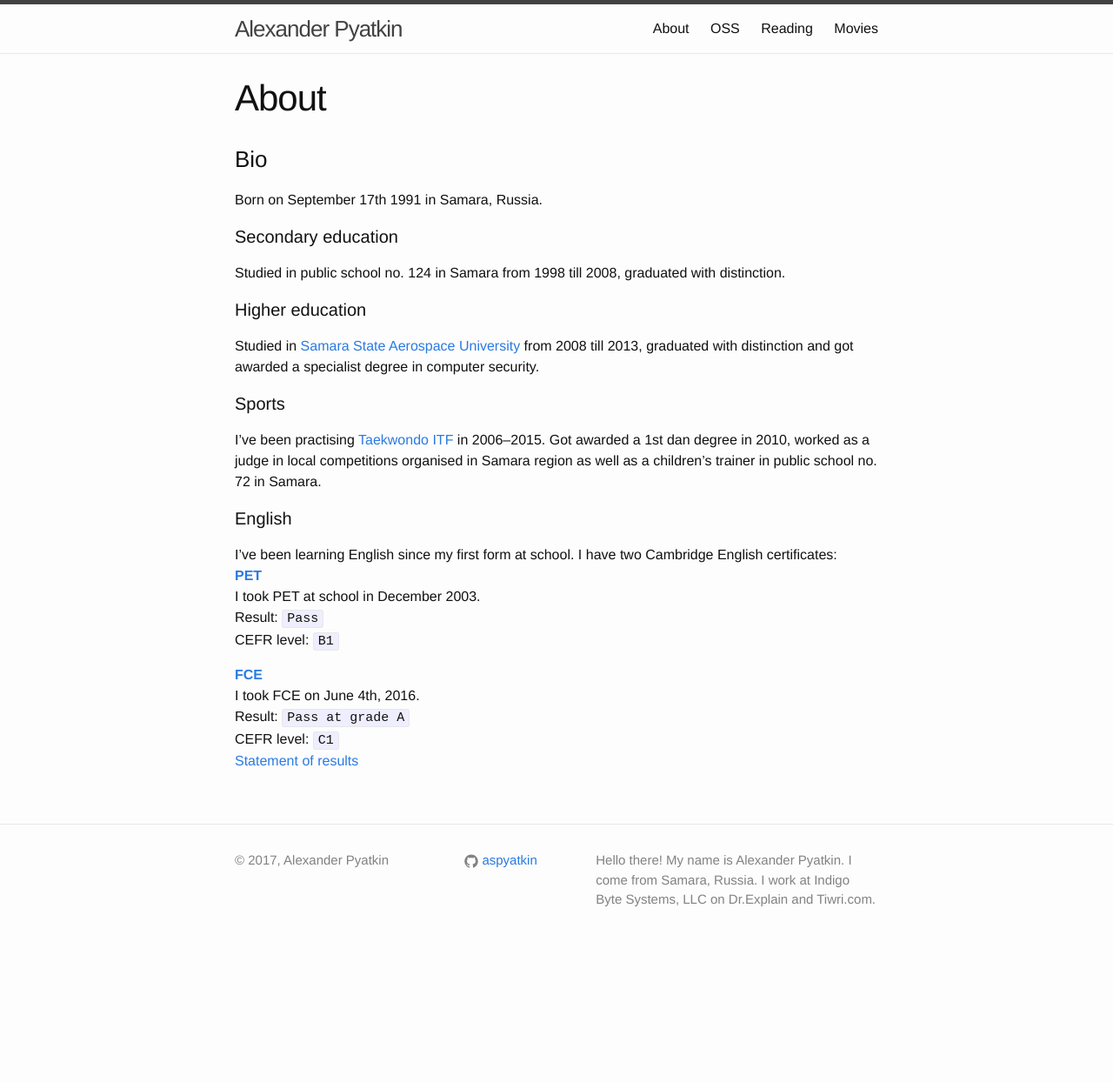
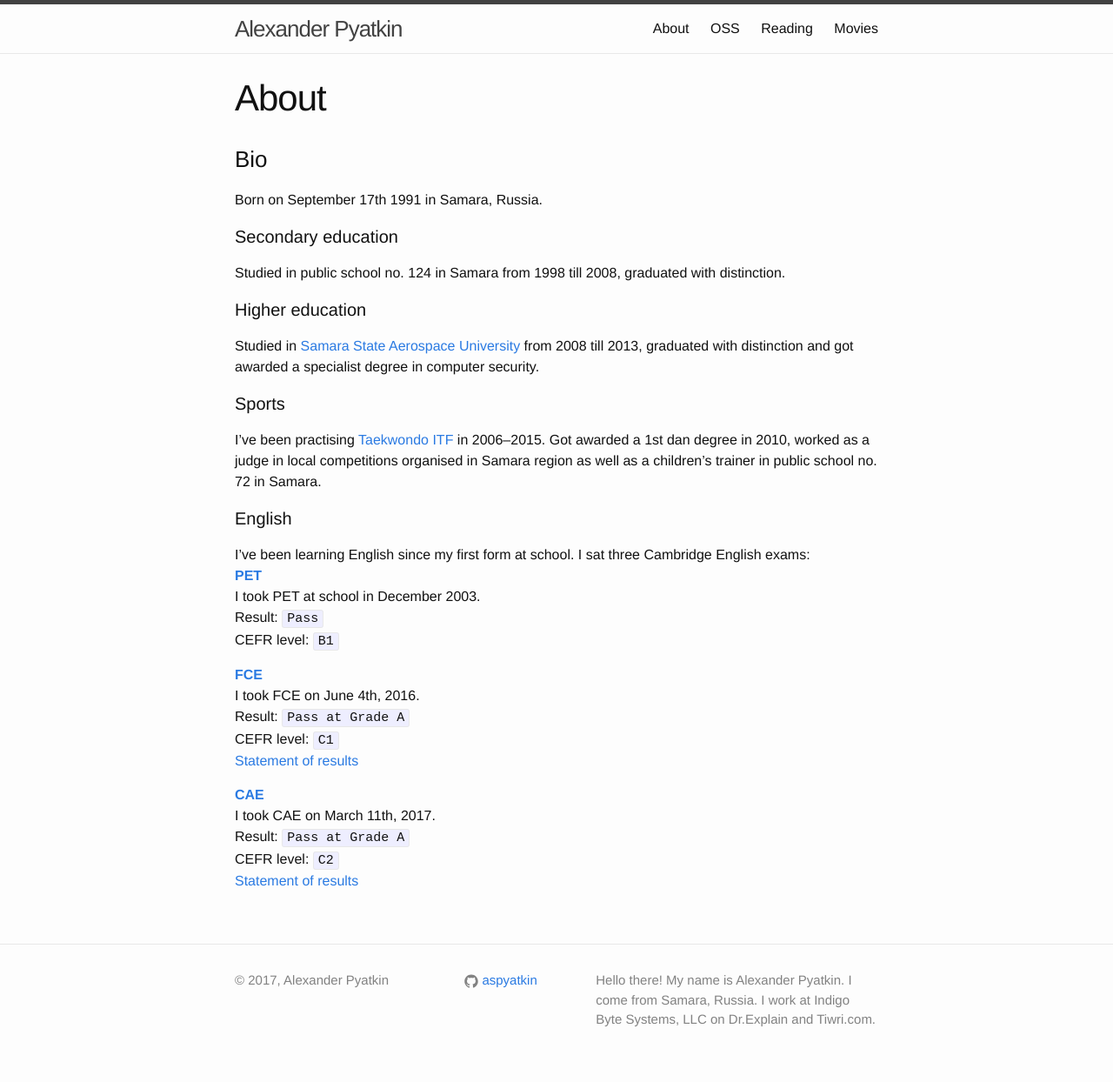
Before and after one commit to aspyatkin/personal-website, a Jekyll site: the page built from about.md, in a window 1280 px wide. Shown: the whole page at 87% size. Built offline with Jekyll 4.4.1, drawn with Linux system fonts in a browser that asks for light colours; before the commit the page ends 1106 px from its top, so only the background shows below that.

Commit message:
Update About page

```diff
--- a/about.md
+++ b/about.md
@@ -19,7 +19,7 @@ Studied in [Samara State Aerospace University](http://ssau.ru/){:target="_blank"
 I've been practising [Taekwondo](https://en.wikipedia.org/wiki/Taekwondo){:target="_blank"} [ITF](https://en.wikipedia.org/wiki/International_Taekwon-Do_Federation){:target="_blank"} in 2006--2015. Got awarded a 1st dan degree in 2010, worked as a judge in local competitions organised in Samara region as well as a children's trainer in public school no. 72 in Samara.
 
 #### English
-I've been learning English since my first form at school. I have two Cambridge English certificates:
+I've been learning English since my first form at school. I sat three Cambridge English exams:
 **[PET](http://www.cambridgeenglish.org/exams/preliminary/){:target="_blank"}**
 I took PET at school in December 2003.
 Result: `Pass`
@@ -27,6 +27,12 @@ CEFR level: `B1`
 
 **[FCE](http://www.cambridgeenglish.org/exams/first/){:target="_blank"}**
 I took FCE on June 4th, 2016.
-Result: `Pass at grade A`
+Result: `Pass at Grade A`
 CEFR level: `C1`
-[Statement of results](/FCE-StatementOfResult.pdf){:target="_blank"}
+[Statement of results](/FCE-StatementOfResults.pdf){:target="_blank"}
+
+**[CAE](http://www.cambridgeenglish.org/exams/advanced/){:target="_blank"}**
+I took CAE on March 11th, 2017.
+Result: `Pass at Grade A`
+CEFR level: `C2`
+[Statement of results](/CAE-StatementOfResults.pdf){:target="_blank"}
```
Also changed, not shown: 3 other files.
